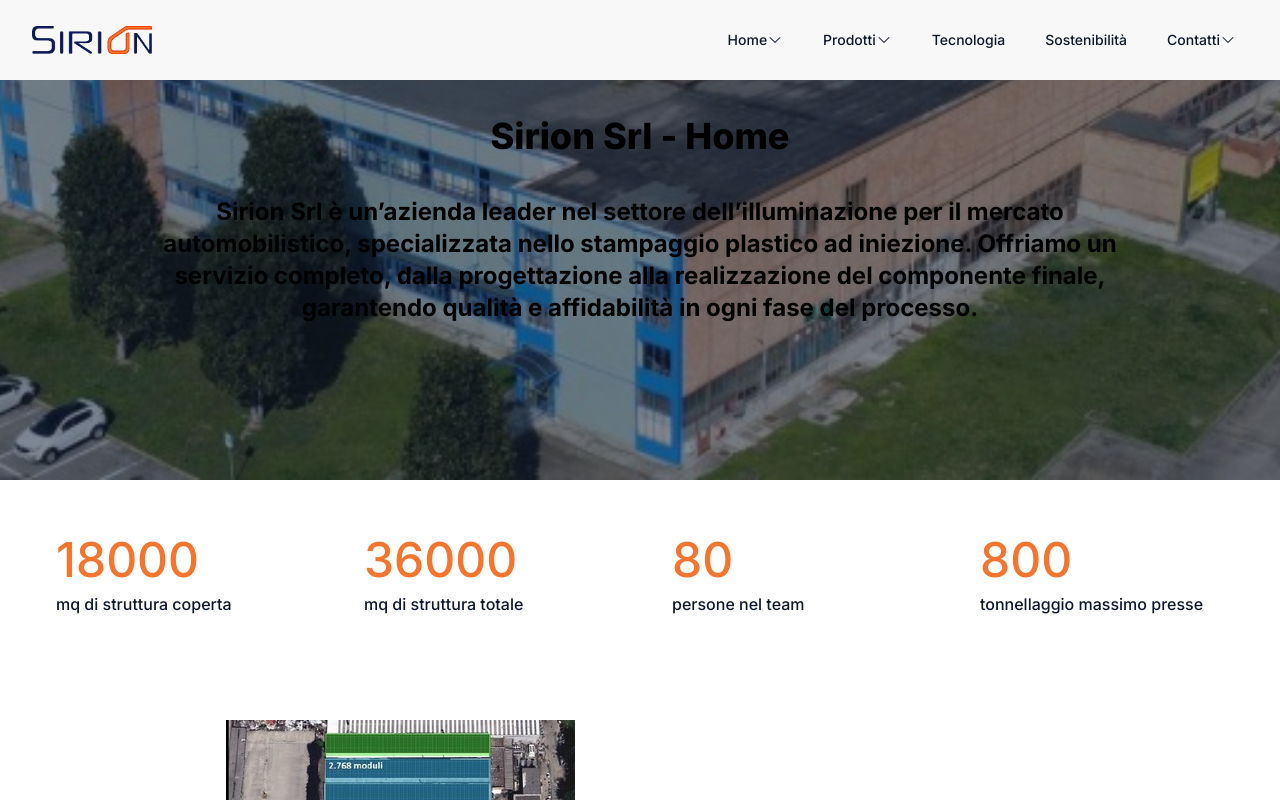
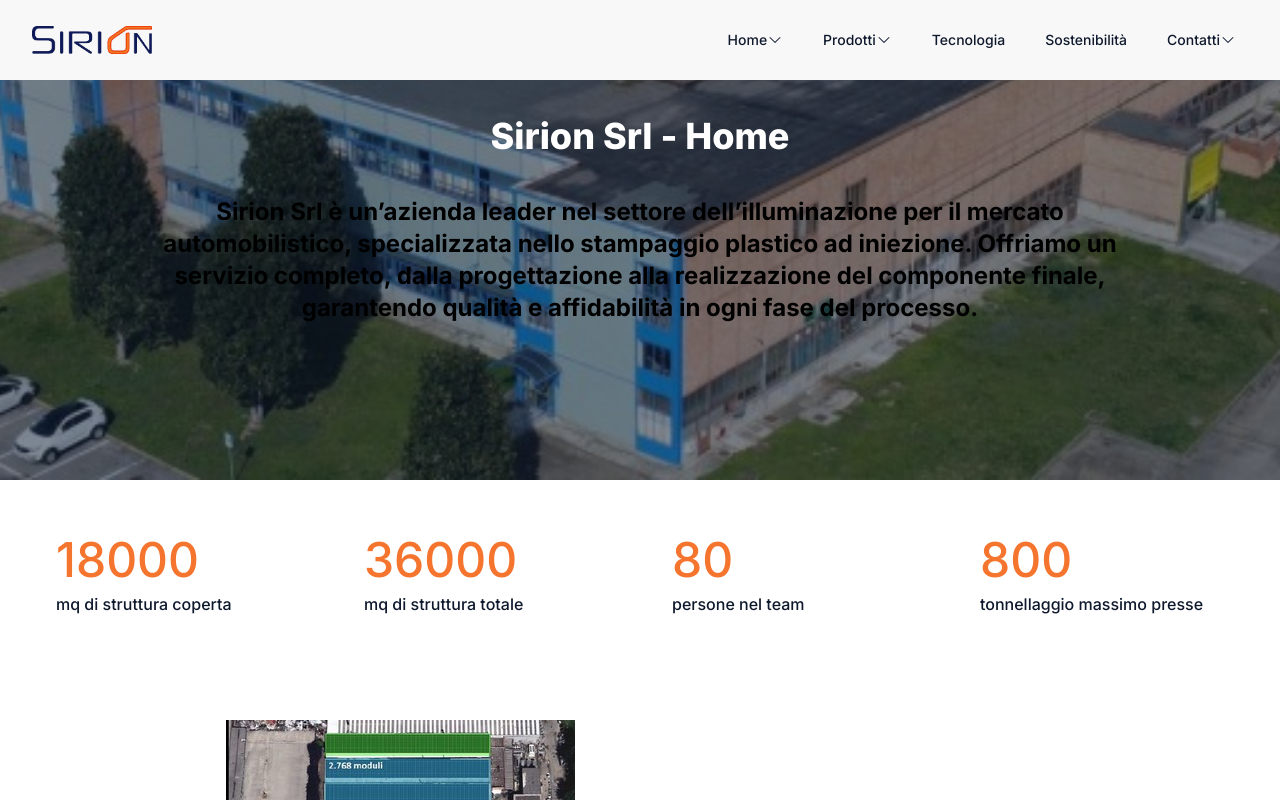
Before and after one commit to LorenzoRegalzi/sirion-website, a Next.js app: page / in a window 1280 px wide. Shown: the top 800 px of the page. Built offline with nearby package versions, Linux system fonts and the light colour scheme.

Commit message:
Fix color test

```diff
--- a/app/ui/components/title.tsx
+++ b/app/ui/components/title.tsx
@@ -18,7 +18,7 @@
 
     <div className="absolute inset-0 flex items-center justify-center">
         <div className="text-center w-[70rem]">
-            <h1 className="font-extrabold text-white dark:text-white text-3xl sm:text-3xl md:text-4xl lg:text-4xl">{props.title}</h1>
+            <h1 className="font-extrabold text-white dark:text-white text-3xl sm:text-3xl md:text-4xl lg:text-4xl" style={{color:'white'}}>{props.title}</h1>
             {props.description &&
               <div className="w-100 flex-col flex items-center p-10">
                 <p className="text-white font-bold justify-center text-center  sm:text-lg md:text-xl lg:text-2xl">{props.description}</p>
```
